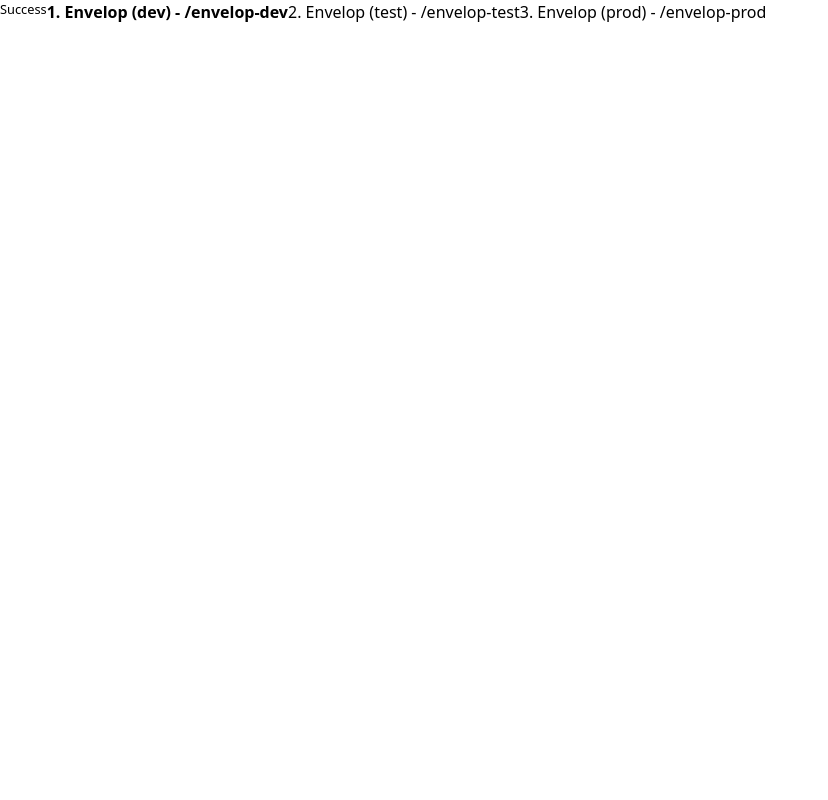
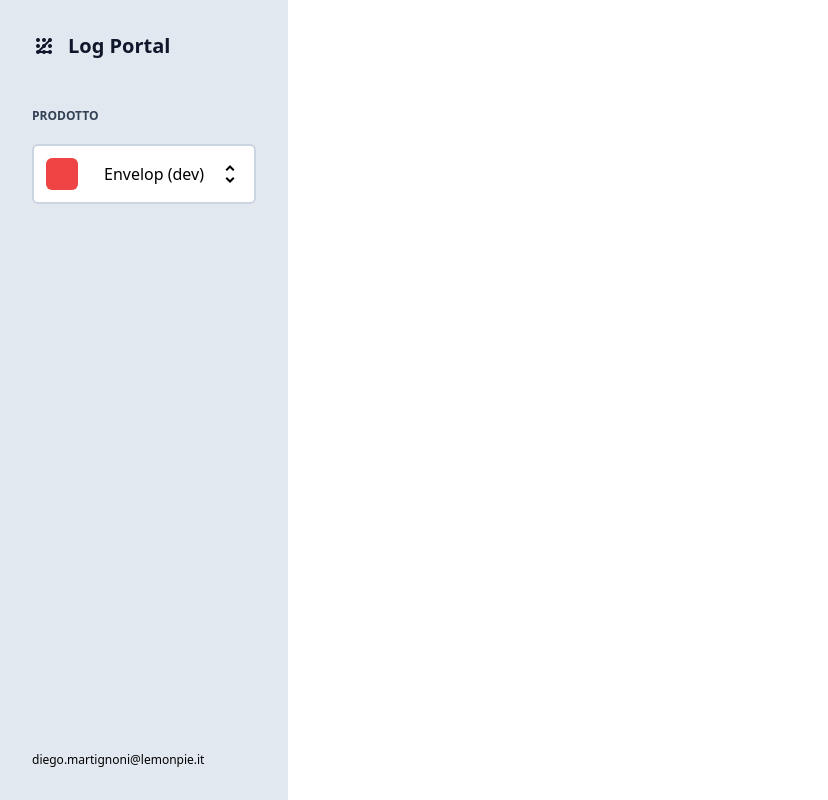
Before and after one commit to diemrt/log-potal-rts, a React (Create React App) app: page / in a window 1280 px wide. Shown: the whole page, without its empty margins (0-828 px from the left). Built offline with nearby package versions, Linux system fonts and the light colour scheme.

Commit message:
fixing sidebar components

```diff
--- a/src/App.tsx
+++ b/src/App.tsx
@@ -1,3 +1,4 @@
+import Sidebar from "./components/Sidebar.Components/Sidebar.Component";
 import useProduct from "./services/appService";
 
 function App() {
@@ -5,9 +6,7 @@ function App() {
 
   return (
     <div className='flex flex-row'>
-      <small>{typeof product === "undefined" ? 'Loading...' : 'Success'}</small>
-      <h1><b>{product?.position}. {product?.name} - {product?.apiRoute}</b></h1>
-      {products?.map(p => <button onClick={() => updateProduct(p)}>{p.position}. {p.name} - {p.apiRoute}</button>)}
+      <Sidebar useProduct={[product, products, updateProduct]} />
     </div>
   );
 }
--- a/src/components/Sidebar.Components/Sidebar.Component.tsx
+++ b/src/components/Sidebar.Components/Sidebar.Component.tsx
@@ -1,11 +1,11 @@
+import { UseProductsResultType } from "../../types/AppServices.Type";
 import SidebarFooter from "./SidebarFooter.Component";
 import SidebarHeader from "./SidebarHeader.Component";
-import { SidebarProps } from "./SiedbarProps.Type";
 
-export default function Sidebar(props: SidebarProps){
+export default function Sidebar(props: {useProduct: UseProductsResultType}){
     return (
         <div className="flex flex-col justify-between p-8 bg-slate-200 h-screen w-72">
-            <SidebarHeader {...props} />
+            <SidebarHeader useProduct={props.useProduct} />
             <SidebarFooter />
         </div>
     );
--- a/src/components/Sidebar.Components/SidebarHeader.Component.tsx
+++ b/src/components/Sidebar.Components/SidebarHeader.Component.tsx
@@ -1,7 +1,7 @@
+import { UseProductsResultType } from "../../types/AppServices.Type";
 import SidebarProductSelect from "./SidebarProductSelect.Component";
-import { SidebarProps } from "./SiedbarProps.Type";
 
-export default function SidebarHeader(props: SidebarProps){
+export default function SidebarHeader(props: {useProduct: UseProductsResultType}){
 
     return (
         <div className="flex flex-col gap-12">
@@ -11,7 +11,7 @@ export default function SidebarHeader(props: SidebarProps){
             </div>
             <div className="flex flex-col gap-5">
                 <label className="text-slate-700 text-xs font-bold">PRODOTTO</label>
-                <SidebarProductSelect {...props} />
+                <SidebarProductSelect useProduct={props.useProduct} />
             </div>
         </div>
     );
--- a/src/components/Sidebar.Components/SidebarProductSelect.Component.tsx
+++ b/src/components/Sidebar.Components/SidebarProductSelect.Component.tsx
@@ -1,7 +1,8 @@
 import { useState } from "react";
-import { SidebarProps } from "./SiedbarProps.Type";
+import { UseProductsResultType } from "../../types/AppServices.Type";
 
-export default function SidebarProductSelect(props: SidebarProps){
+export default function SidebarProductSelect(props: {useProduct: UseProductsResultType}){
+    let [current, list, updateList] = props.useProduct;
     let [show, setShow] = useState(false);
     let showOn = () => setShow(true);
     let showOff = () => setShow(false);
@@ -13,23 +14,26 @@ export default function SidebarProductSelect(props: SidebarProps){
         </div>
     );
 
-    return typeof props.products !== "undefined"
-    && typeof props.currentProduct !== "undefined"
+    return typeof current !== "undefined"
+    && typeof list !== "undefined"
     ? (
         <div className="flex flex-col gap-1">
-            <button className="w-full flex flex-row justify-between items-center p-3 bg-white border-2 border-slate-300 rounded-md hover:border-indigo-500" onClick={showOn} onBlur={showOff}>
+            <button className="w-full flex flex-row justify-between items-center p-3 bg-white border-2 border-slate-300 rounded-md hover:border-indigo-500" onClick={show ? showOff : showOn}>
                 <div className="flex flex-row items-center gap-3">
                     <div className="h-8 w-8 rounded-md bg-red-500"></div>
-                    <span className="whitespace-nowrap overflow-hidden w-32">{props.currentProduct.name}</span>
+                    <span className="whitespace-nowrap overflow-hidden w-32">{current.name}</span>
                 </div>
                 <span className="material-symbols-outlined">unfold_more</span>
             </button>
             {show ? (
                 <div id="select-items-wrapper" className="absolute top-52 flex flex-col gap-3 p-3 min-w-fit text-xs rounded-md bg-white border-2 border-slate-300">
-                    <button className="flex flex-row items-center gap-3 hover:text-indigo-500">
-                        <div className="h-6 w-6 rounded-md bg-indigo-500"></div>
-                        <span className="whitespace-nowrap">Envelop (Prod)</span>
-                    </button>
+                    {list.map(p =>
+                        <button onClick={() => {showOff(); updateList(p)}} id={p.position.toString()} className="flex flex-row items-center gap-3 hover:text-indigo-500">
+                            <div className="h-6 w-6 rounded-md bg-indigo-500"></div>
+                            <span className="whitespace-nowrap">{p.name}</span>
+                        </button>
+                    )}
+
                 </div>
             ) : (<div></div>)}
         </div>
--- a/src/components/Sidebar.Components/SiedbarProps.Type.ts
+++ /dev/null
@@ -1,8 +0,0 @@
-import { Product } from "../../types/Entities.Type"
-
-export type SidebarProps = {
-    products: Product[] | undefined,
-    currentProduct: Product | undefined,
-    setProductsCallback: React.Dispatch<React.SetStateAction<Product[] | undefined>>
-    setCurrentProductCallback: React.Dispatch<React.SetStateAction<Product | undefined>>
-}
```
